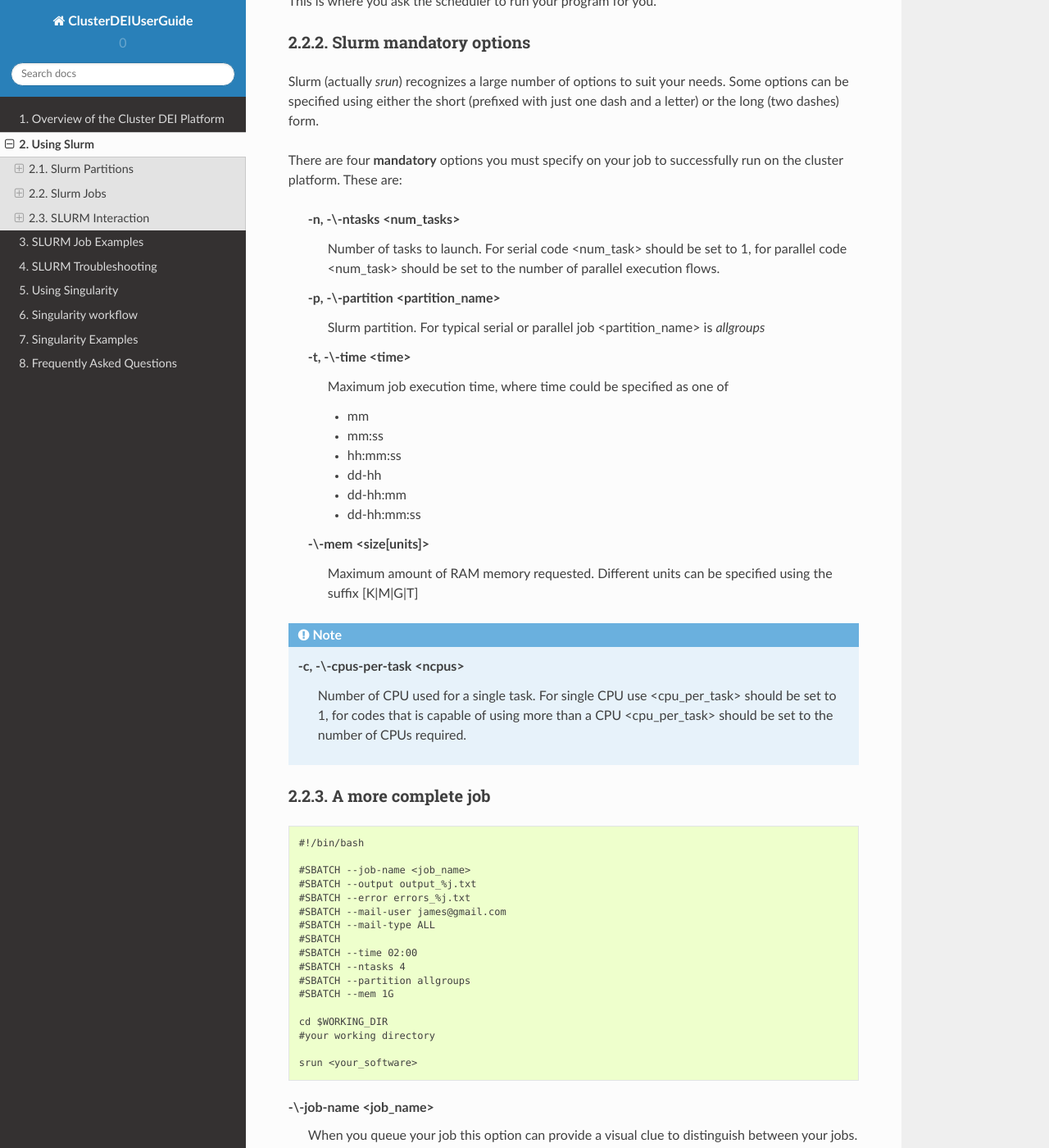
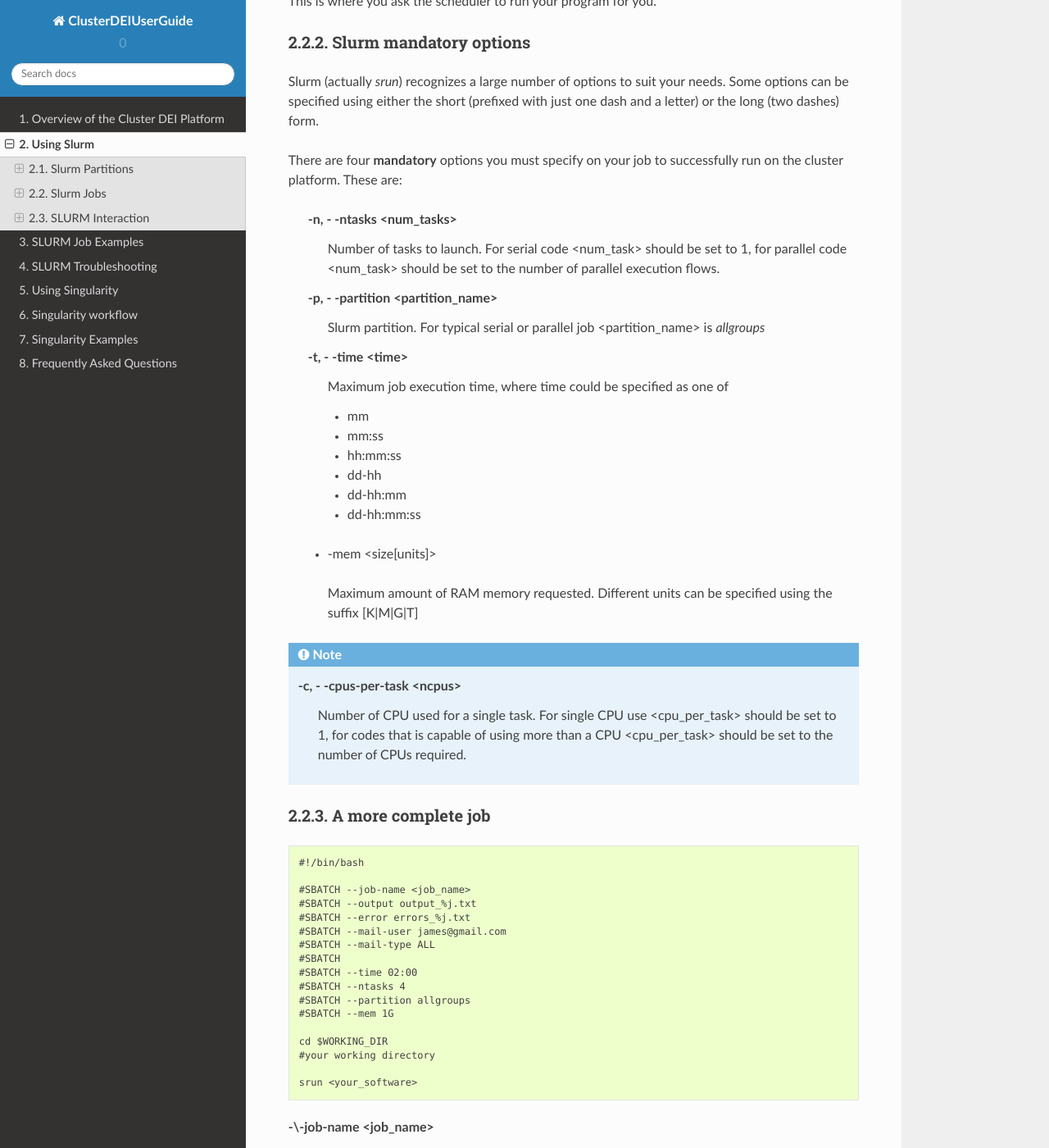
Before and after one commit to agostinoandriolo/clusterDEIguide, a Sphinx documentation site: the page built from ClusterDEIUserGuide-master/docs/UsingSLURM.rst, in a window 1280 px wide and 1400 px high, scrolled down 2309 px. Shown: the whole window at 82% size. Built offline with Sphinx 7.4.7 and the Read the Docs theme 2.0.0, drawn with Linux system fonts in a browser that asks for light colours.

Commit message:
Update UsingSLURM.rst

```diff
--- a/ClusterDEIUserGuide-master/docs/UsingSLURM.rst
+++ b/ClusterDEIUserGuide-master/docs/UsingSLURM.rst
@@ -124,17 +124,17 @@ and a letter) or the long (two dashes) form.
 There are four **mandatory** options you must specify on your job to successfully run
 on the cluster platform. These are:
 
- -n, -\\-ntasks <num_tasks>
+ -n, - -ntasks <num_tasks>
   Number of tasks to launch. For serial code <num_task> should be set to 1, for
   parallel code <num_task> should be set to the
   number of parallel execution flows.
 
 
 
- -p, -\\-partition <partition_name>
+ -p, - -partition <partition_name>
   Slurm partition. For typical serial or parallel job <partition_name> is *allgroups*
 
- -t, -\\-time <time>
+ -t, - -time <time>
   Maximum job execution time, where time could be specified as one of
 
   * mm
@@ -145,11 +145,11 @@ on the cluster platform. These are:
   * dd-hh:mm:ss
 
 
- -\\-mem <size[units]>
+ - -mem <size[units]>
   Maximum amount of RAM memory requested. Different units can be specified using the suffix [K|M|G|T]
 
 .. note::
-  -c, -\\-cpus-per-task <ncpus>
+  -c, - -cpus-per-task <ncpus>
    Number of CPU used for a single task. For single CPU use <cpu_per_task> should be set to 1, for codes that is capable of using more than a CPU <cpu_per_task> should be set to the number of CPUs required.
 
 
```
